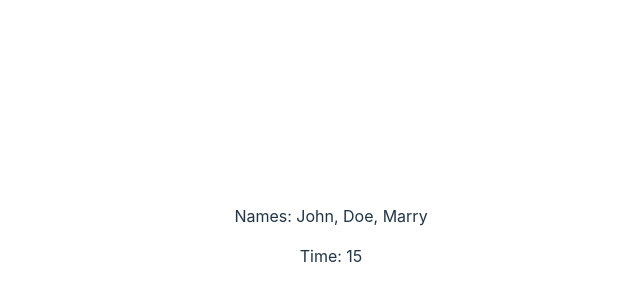
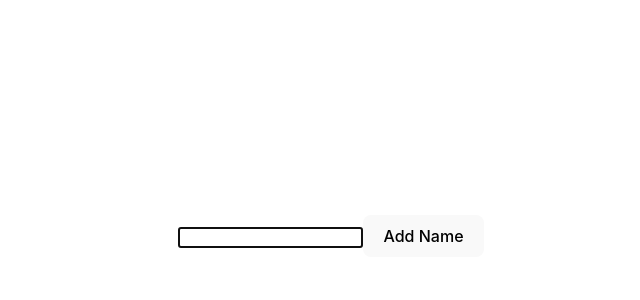
Before and after one commit to Kelvide/Basics-of-react-ts, a React (Vite) app: page / in a window 1280 px wide. Shown: the part 164-464 px from the top of the page, without its empty margins (309-949 px from the left). Built offline with nearby package versions, Linux system fonts and the light colour scheme.

Commit message:
update: useRef reviewed

```diff
--- a/src/App.tsx
+++ b/src/App.tsx
@@ -1,5 +1,5 @@
 import './App.css'
-import Component from './lessons/StateManagement/useEffect'
+import Component from './lessons/StateManagement/useRef'
 
 function App() {
 
--- /dev/null
+++ b/src/lessons/StateManagement/useRef.tsx
@@ -0,0 +1,35 @@
+import { useEffect, useRef, useState } from "react";
+
+const Component = () => {
+    // useRef doesn't re-render the component when the state is updated
+    const idRef = useRef<number>(1);
+    const inputRef = useRef<HTMLInputElement | null>(null);
+    const [names, setNames] = useState<{ id: number, name: string }[]>([])
+
+    useEffect(() => {
+        if (inputRef.current) {
+            inputRef.current.focus();
+        }
+    }, [])
+
+    const addName = () => {
+        if (inputRef.current) {
+            setNames([...names, { id: idRef.current++, name: inputRef.current?.value }])
+            inputRef.current.value = "";
+        }
+    }
+
+    return (
+        <>
+            <div>
+                {names.map((name) => (
+                    <p key={name.id}>{name.id}.{name.name}</p>
+                ))}
+                <input type="text" ref={inputRef} />
+                <button onClick={addName}>Add Name</button>
+            </div>
+        </>
+    )
+}
+
+export default Component
```
Also changed, not shown: 1 other file (tests, documents, lock files or other folders).
